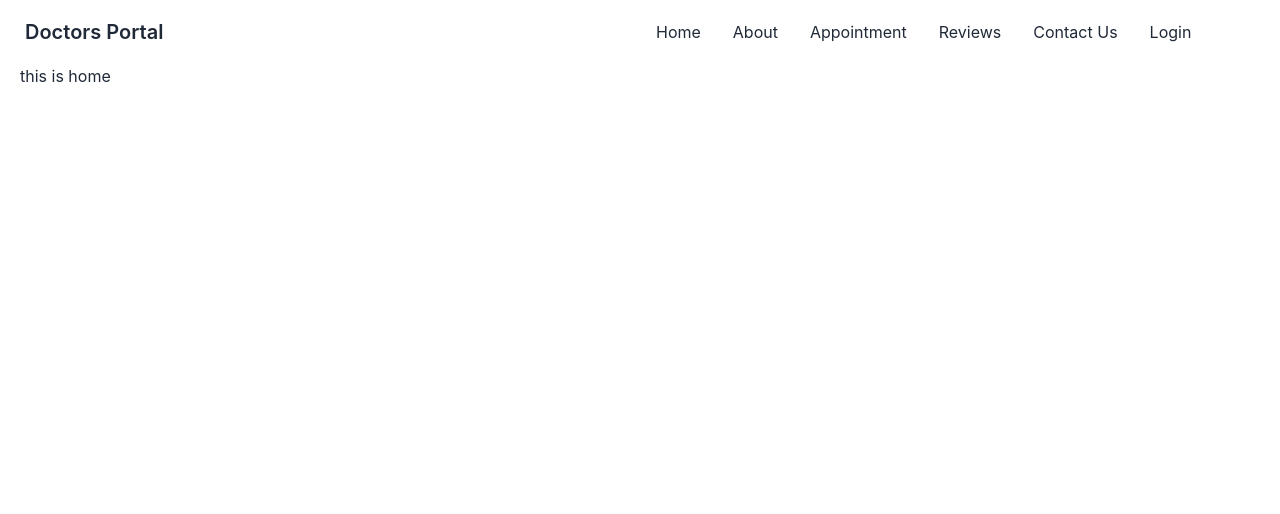
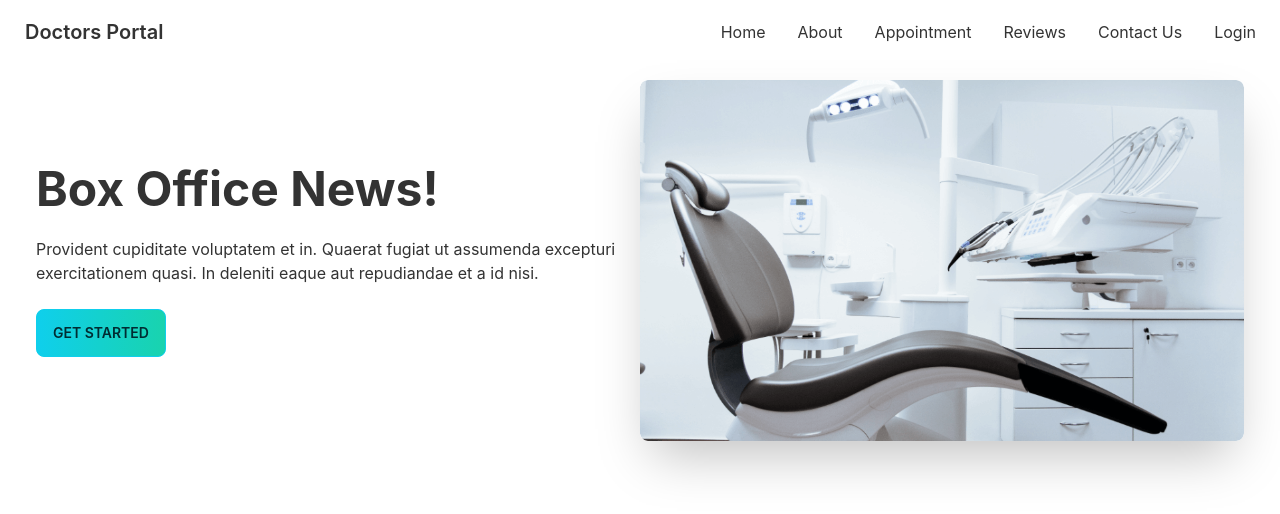
Before and after one commit to wahid30/doctors-portal-client, a React (Create React App) app: page / in a window 1280 px wide. Shown: the top 514 px of the page. Built offline with nearby package versions, Linux system fonts and the light colour scheme.

Commit message:
banner completed

```diff
--- a/src/Pages/Home/Banner/Banner.js
+++ b/src/Pages/Home/Banner/Banner.js
@@ -1,7 +1,25 @@
 import React from "react";
+import chair from "../../../assets/images/chair.png";
 
 const Banner = () => {
-  return <div></div>;
+  return (
+    <div className="hero">
+      <div className="hero-content flex-col lg:flex-row-reverse">
+        <img src={chair} className=" rounded-lg w-1/2 shadow-2xl" alt="" />
+        <div>
+          <h1 className="text-5xl font-bold">Box Office News!</h1>
+          <p className="py-6">
+            Provident cupiditate voluptatem et in. Quaerat fugiat ut assumenda
+            excepturi exercitationem quasi. In deleniti eaque aut repudiandae et
+            a id nisi.
+          </p>
+          <button className="btn btn-primary bg-gradient-to-r from-primary to-secondary">
+            Get Started
+          </button>
+        </div>
+      </div>
+    </div>
+  );
 };
 
 export default Banner;
--- a/src/Pages/Home/Home/Home.js
+++ b/src/Pages/Home/Home/Home.js
@@ -1,9 +1,10 @@
 import React from "react";
+import Banner from "../Banner/Banner";
 
 const Home = () => {
   return (
     <div className="mx-5">
-      <h2>this is home</h2>
+      <Banner></Banner>
     </div>
   );
 };
--- a/src/Pages/Shared/Navbar/Navbar.js
+++ b/src/Pages/Shared/Navbar/Navbar.js
@@ -25,8 +25,7 @@
     </React.Fragment>
   );
   return (
-    <div>
-      <div className="navbar bg-base-100">
+    <div className="navbar bg-base-100 flex justify-between">
       <div className="navbar-start">
         <div className="dropdown">
           <label tabIndex={0} className="btn btn-ghost lg:hidden">
@@ -60,7 +59,6 @@
         <ul className="menu menu-horizontal p-0">{menuItems}</ul>
       </div>
     </div>
-    </div>
   );
 };
 
--- a/tailwind.config.js
+++ b/tailwind.config.js
@@ -1,6 +1,31 @@
 /** @type {import('tailwindcss').Config} */
 module.exports = {
   content: ["./src/**/*.{js,jsx,ts,tsx}"],
+  daisyui: {
+    themes: [
+      {
+        doctortheme: {
+          primary: "#0FCFEC",
+
+          secondary: "#19D3AE",
+
+          accent: "#3A4256",
+
+          neutral: "#3D4451",
+
+          "base-100": "#FFFFFF",
+
+          info: "#3ABFF8",
+
+          success: "#36D399",
+
+          warning: "#FBBD23",
+
+          error: "#F87272",
+        },
+      },
+    ],
+  },
   theme: {
     extend: {},
   },
```
Lines whose indentation alone changed are shown as unchanged.
